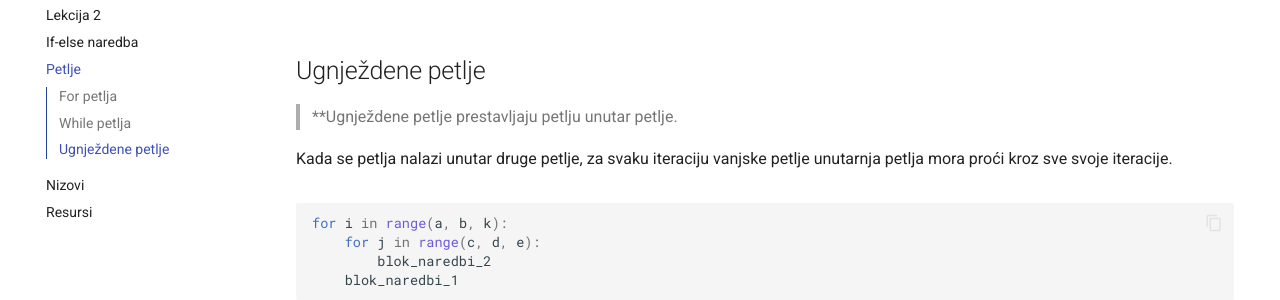
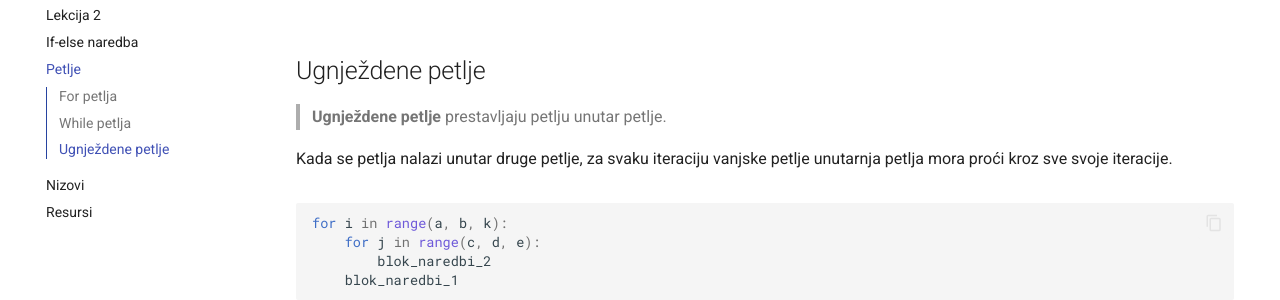
Before and after one commit to BHFFMMST/python-docs, an MkDocs documentation site: the page built from docs/content/basics/Petlje/index.md, in a window 1280 px wide and 900 px high, scrolled down 2817 px. Shown: the part 174-474 px from the top of the window. Built offline with MkDocs 1.6.1 and Material for MkDocs 9.7.7, drawn with Linux system fonts in a browser that asks for light colours; comment, search, counter and statistics services are not loaded.

Commit message:
fix typo

````diff
--- a/docs/content/basics/Petlje/index.md
+++ b/docs/content/basics/Petlje/index.md
@@ -125,9 +125,9 @@
 ```
 </pre>
 
-##Ugnježdene petlje
+## Ugnježdene petlje
 
->**Ugnježdene petlje prestavljaju petlju unutar petlje.
+>**Ugnježdene petlje** prestavljaju petlju unutar petlje.
 
 Kada se petlja nalazi unutar druge petlje, za svaku iteraciju vanjske petlje unutarnja petlja mora proći kroz sve svoje iteracije.
 
````
Also changed, not shown: docs/content/basics/If-else naredba/index.md (+2 -2 lines), docs/content/intermediate/Klase/index.md (+1 -1 lines).
